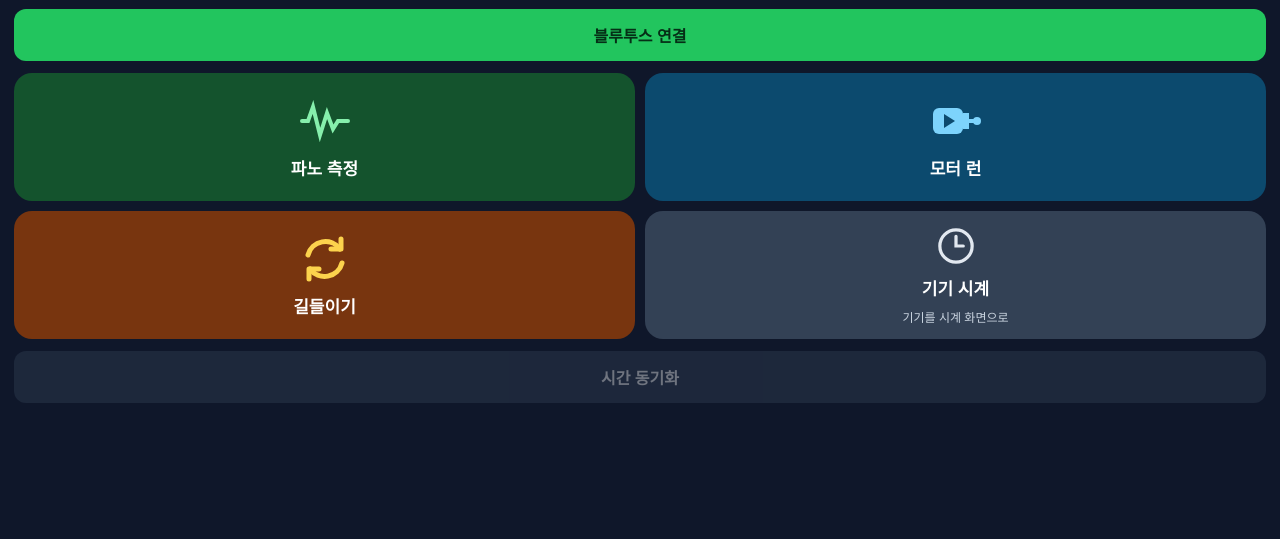
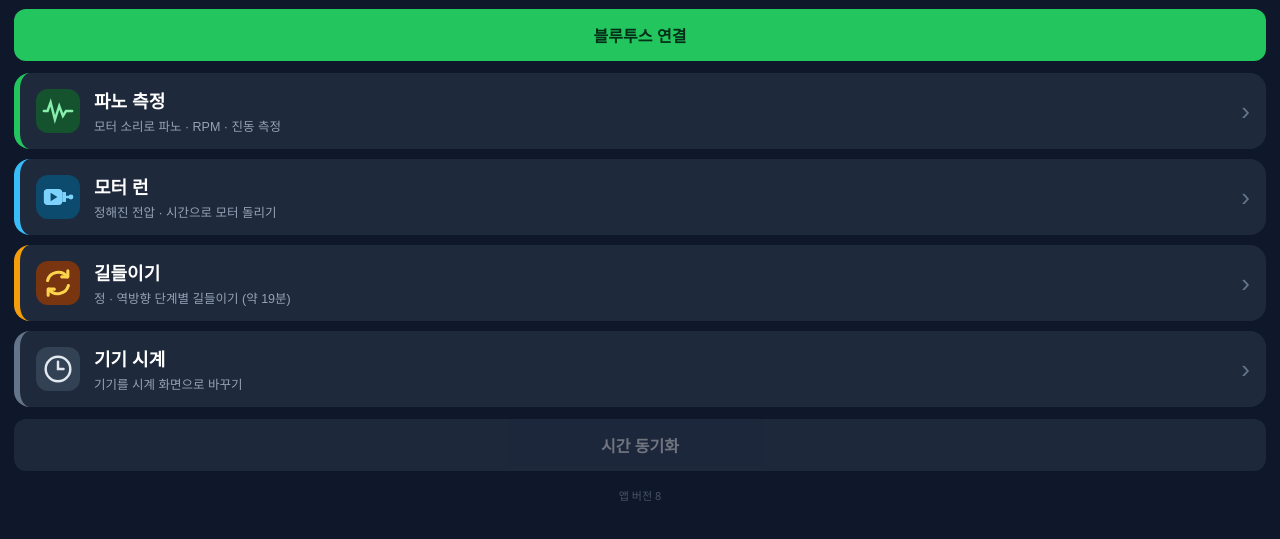
Before and after one commit to jung86/motortester, a plain HTML site: page index.html in a window 1280 px wide. Shown: the part 43-582 px from the top of the page. Drawn offline with Linux system fonts and the light colour scheme.

Commit message:
Add files via upload

```diff
--- a/index.html
+++ b/index.html
@@ -50,11 +50,18 @@
   .page.show{display:block}
   .hl{display:flex;align-items:center;gap:6px}
   #back{display:none;background:none;padding:2px 10px 2px 0;font-size:26px;line-height:1;color:var(--txt)}
-  .tiles{display:grid;grid-template-columns:1fr 1fr;gap:10px;margin:12px 0}
-  .tile{display:flex;flex-direction:column;align-items:center;justify-content:center;gap:8px;height:128px;border-radius:18px;font-size:17px}
-  .tile svg{width:52px;height:52px}
-  .tile.t0{background:#14532d}.tile.t1{background:#0c4a6e}.tile.t2{background:#78350f}.tile.t3{background:#334155}
-  .tile small{font-size:12px;font-weight:400;color:#cbd5e1}
+  .tiles{display:flex;flex-direction:column;gap:10px;margin:12px 0}
+  .tile{display:flex;align-items:center;gap:14px;width:100%;min-height:76px;padding:12px 16px;border-radius:16px;text-align:left;background:var(--card);border-left:6px solid}
+  .tile svg{width:44px;height:44px;flex:none;padding:6px;border-radius:12px}
+  .tile .tx{flex:1;display:flex;flex-direction:column;gap:3px;font-size:18px}
+  .tile small{font-size:12.5px;font-weight:400;color:var(--sub)}
+  .tile .go{font-size:26px;color:#64748b;font-weight:400}
+  .tile:active{filter:brightness(1.3)}
+  .tile.t0{border-color:#22c55e}.tile.t0 svg{background:#14532d}
+  .tile.t1{border-color:#38bdf8}.tile.t1 svg{background:#0c4a6e}
+  .tile.t2{border-color:#f59e0b}.tile.t2 svg{background:#78350f}
+  .tile.t3{border-color:#64748b}.tile.t3 svg{background:#334155}
+  #ver{font-size:11px;color:#475569;text-align:center;margin-top:16px}
   .live{display:grid;grid-template-columns:1fr 1fr;gap:10px}
   .steps{list-style:none;margin:8px 0 0;padding:0}
   .steps li{display:flex;gap:10px;align-items:baseline;padding:7px 0;border-top:1px solid #334155;font-size:15px}
@@ -79,15 +86,16 @@
   <button class="pri wide" id="conn">블루투스 연결</button>
 </div>
 <div class="tiles">
-  <button class="tile t0" data-go="measure"><svg viewBox="0 0 52 52" fill="none" stroke="#86efac" stroke-width="4" stroke-linecap="round"><path d="M3 26h6l5-14 7 28 7-22 6 16 5-8h10"/></svg>파노 측정</button>
-  <button class="tile t1" data-go="run"><svg viewBox="0 0 52 52"><rect x="3" y="13" width="30" height="26" rx="6" fill="#7dd3fc"/><rect x="33" y="18" width="6" height="16" fill="#7dd3fc"/><rect x="39" y="24" width="7" height="4" fill="#7dd3fc"/><circle cx="47" cy="26" r="4" fill="#7dd3fc"/><path d="M14 19v14l11-7z" fill="#0c4a6e"/></svg>모터 런</button>
-  <button class="tile t2" data-go="breakin"><svg viewBox="0 0 52 52" fill="none" stroke="#fcd34d" stroke-width="5" stroke-linecap="round"><path d="M9 22a18 18 0 0 1 32-6"/><path d="M43 30a18 18 0 0 1-32 6"/><path d="M42 6v10H32" stroke-linejoin="round"/><path d="M10 46V36h10" stroke-linejoin="round"/></svg>길들이기</button>
-  <button class="tile t3" id="tClock"><svg viewBox="0 0 52 52" fill="none" stroke="#e2e8f0" stroke-width="4" stroke-linecap="round"><circle cx="26" cy="26" r="20"/><path d="M26 14v12h9"/></svg>기기 시계<small>기기를 시계 화면으로</small></button>
+  <button class="tile t0" data-go="measure"><svg viewBox="0 0 52 52" fill="none" stroke="#86efac" stroke-width="4" stroke-linecap="round"><path d="M3 26h6l5-14 7 28 7-22 6 16 5-8h10"/></svg><span class="tx">파노 측정<small>모터 소리로 파노 · RPM · 진동 측정</small></span><span class="go">›</span></button>
+  <button class="tile t1" data-go="run"><svg viewBox="0 0 52 52"><rect x="3" y="13" width="30" height="26" rx="6" fill="#7dd3fc"/><rect x="33" y="18" width="6" height="16" fill="#7dd3fc"/><rect x="39" y="24" width="7" height="4" fill="#7dd3fc"/><circle cx="47" cy="26" r="4" fill="#7dd3fc"/><path d="M14 19v14l11-7z" fill="#0c4a6e"/></svg><span class="tx">모터 런<small>정해진 전압 · 시간으로 모터 돌리기</small></span><span class="go">›</span></button>
+  <button class="tile t2" data-go="breakin"><svg viewBox="0 0 52 52" fill="none" stroke="#fcd34d" stroke-width="5" stroke-linecap="round"><path d="M9 22a18 18 0 0 1 32-6"/><path d="M43 30a18 18 0 0 1-32 6"/><path d="M42 6v10H32" stroke-linejoin="round"/><path d="M10 46V36h10" stroke-linejoin="round"/></svg><span class="tx">길들이기<small>정 · 역방향 단계별 길들이기 (약 19분)</small></span><span class="go">›</span></button>
+  <button class="tile t3" id="tClock"><svg viewBox="0 0 52 52" fill="none" stroke="#e2e8f0" stroke-width="4" stroke-linecap="round"><circle cx="26" cy="26" r="20"/><path d="M26 14v12h9"/></svg><span class="tx">기기 시계<small>기기를 시계 화면으로 바꾸기</small></span><span class="go">›</span></button>
 </div>
 <div class="btns">
   <button id="sync" class="wide" disabled>시간 동기화</button>
   <button id="install" class="wide">홈 화면에 설치</button>
 </div>
+<div id="ver">앱 버전 8</div>
 </section>
 
 <section class="page" id="pgMeasure">
@@ -355,7 +363,11 @@ $('csv').onclick = ()=>{
 let deferred=null;
 addEventListener('beforeinstallprompt',e=>{e.preventDefault();deferred=e;$('install').style.display='block';});
 $('install').onclick=async()=>{ if(!deferred)return; deferred.prompt(); await deferred.userChoice; deferred=null; $('install').style.display='none'; };
-if('serviceWorker' in navigator) navigator.serviceWorker.register('sw.js').catch(()=>{});
+if('serviceWorker' in navigator){                 // 새 버전이 올라오면 바로 받아서 새로고침
+  const hadCtrl = !!navigator.serviceWorker.controller; let reloaded=false;
+  navigator.serviceWorker.addEventListener('controllerchange',()=>{ if(hadCtrl && !reloaded){ reloaded=true; location.reload(); } });
+  navigator.serviceWorker.register('sw.js',{updateViaCache:'none'}).then(r=>r.update()).catch(()=>{});
+}
 addEventListener('resize',drawChart);
 </script>
 </body>
```
Also changed, not shown: sw.js (+5 -3 lines).
